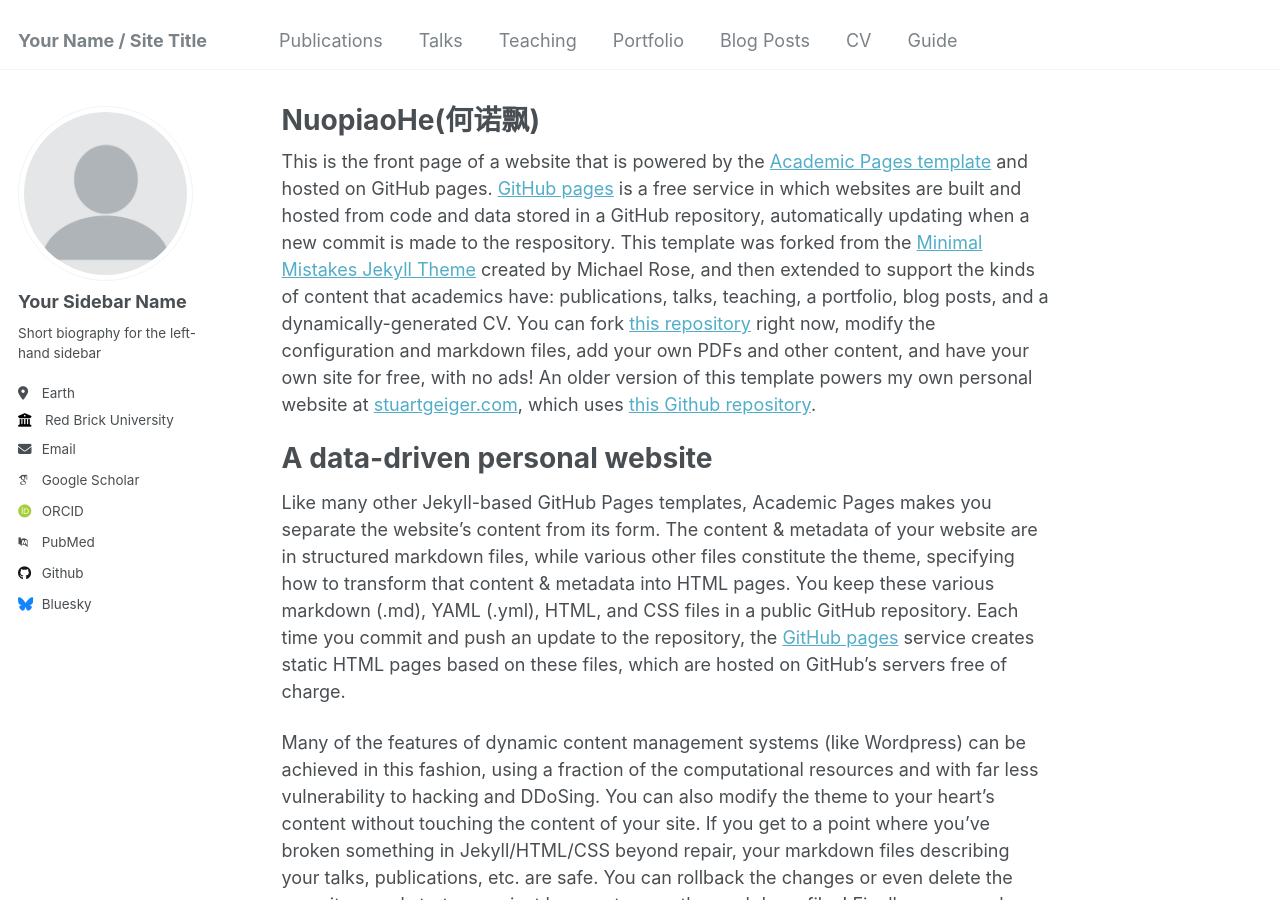
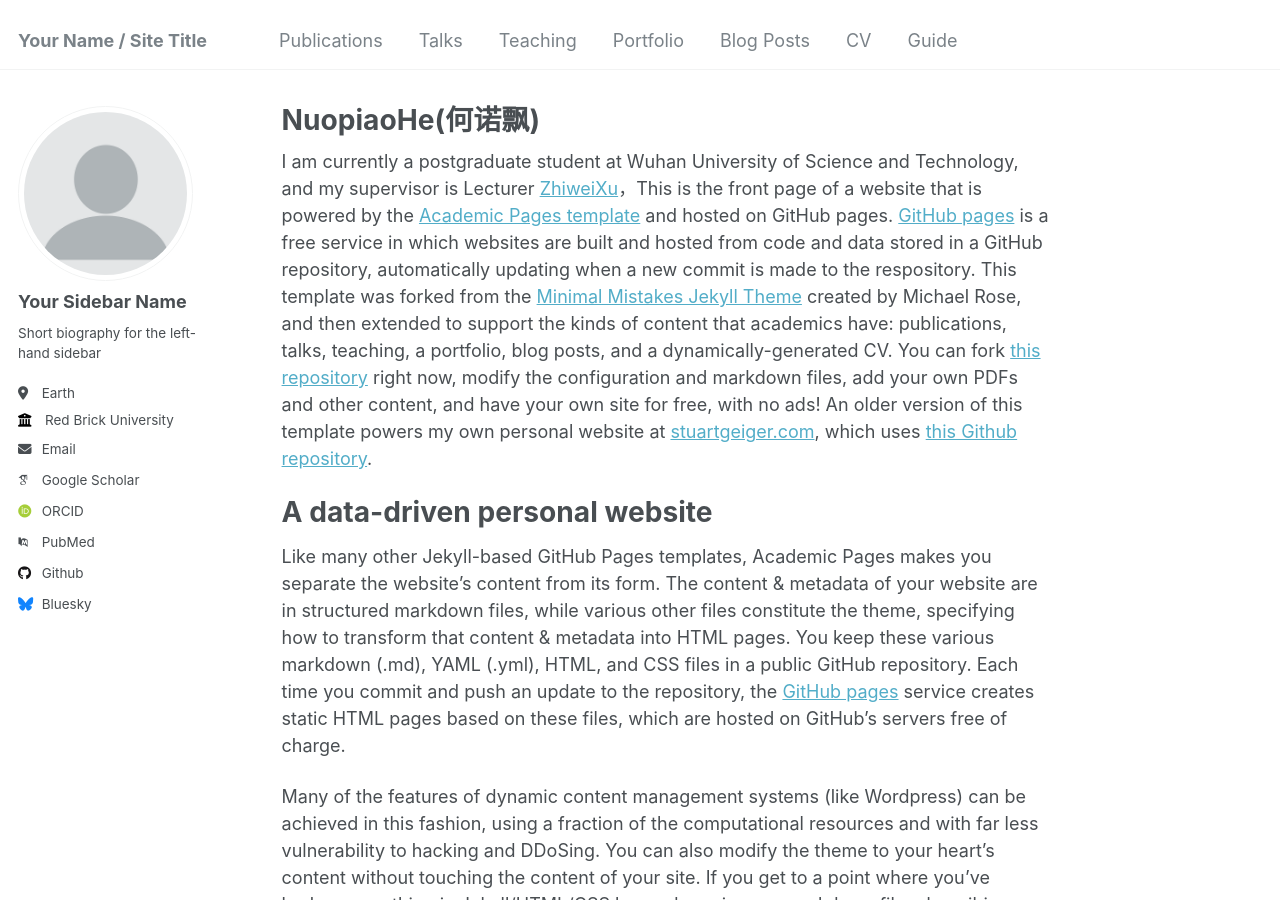
Before and after one commit to hnpdd/hnpdd.github.io, a Jekyll site: the page built from _pages/about.md, in a window 1280 px wide and 900 px high. Built offline with Jekyll 4.4.1, drawn with Linux system fonts in a browser that asks for light colours; some web fonts are replaced.

Commit message:
Update about.md

```diff
--- a/_pages/about.md
+++ b/_pages/about.md
@@ -7,7 +7,7 @@ redirect_from:
   - /about.html
 ---
 
-This is the front page of a website that is powered by the [Academic Pages template](https://github.com/academicpages/academicpages.github.io) and hosted on GitHub pages. [GitHub pages](https://pages.github.com) is a free service in which websites are built and hosted from code and data stored in a GitHub repository, automatically updating when a new commit is made to the respository. This template was forked from the [Minimal Mistakes Jekyll Theme](https://mmistakes.github.io/minimal-mistakes/) created by Michael Rose, and then extended to support the kinds of content that academics have: publications, talks, teaching, a portfolio, blog posts, and a dynamically-generated CV. You can fork [this repository](https://github.com/academicpages/academicpages.github.io) right now, modify the configuration and markdown files, add your own PDFs and other content, and have your own site for free, with no ads! An older version of this template powers my own personal website at [stuartgeiger.com](http://stuartgeiger.com), which uses [this Github repository](https://github.com/staeiou/staeiou.github.io).
+I am currently a postgraduate student at Wuhan University of Science and Technology, and my supervisor is Lecturer [ZhiweiXu](https://asurada2015.github.io)，This is the front page of a website that is powered by the [Academic Pages template](https://github.com/academicpages/academicpages.github.io) and hosted on GitHub pages. [GitHub pages](https://pages.github.com) is a free service in which websites are built and hosted from code and data stored in a GitHub repository, automatically updating when a new commit is made to the respository. This template was forked from the [Minimal Mistakes Jekyll Theme](https://mmistakes.github.io/minimal-mistakes/) created by Michael Rose, and then extended to support the kinds of content that academics have: publications, talks, teaching, a portfolio, blog posts, and a dynamically-generated CV. You can fork [this repository](https://github.com/academicpages/academicpages.github.io) right now, modify the configuration and markdown files, add your own PDFs and other content, and have your own site for free, with no ads! An older version of this template powers my own personal website at [stuartgeiger.com](http://stuartgeiger.com), which uses [this Github repository](https://github.com/staeiou/staeiou.github.io).
 
 A data-driven personal website
 ======
```
